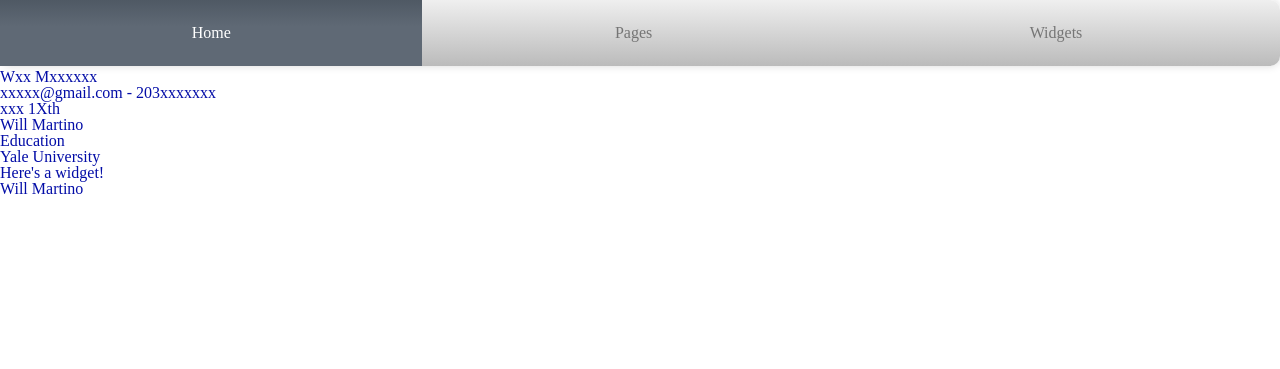
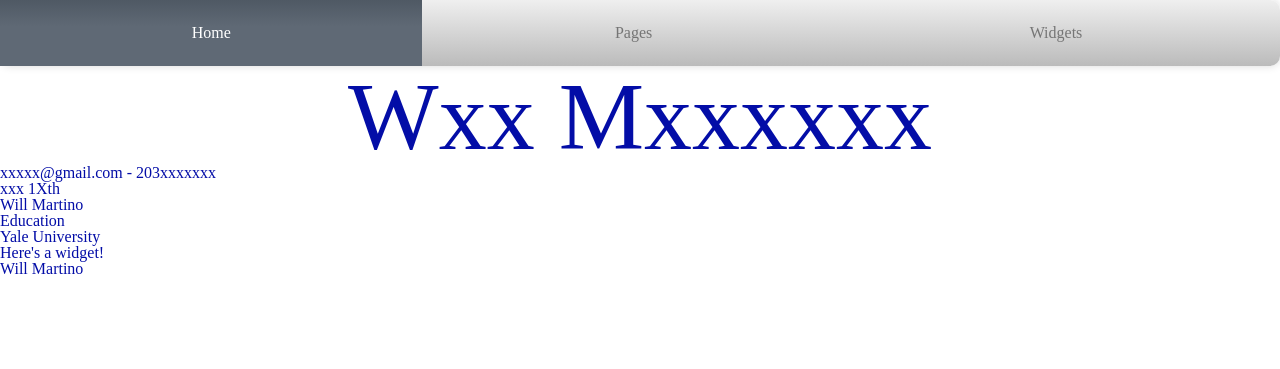
Before and after one commit to ajkim141/design-in-browser, a Flask app: page /pages/will_resume.html in a window 1280 px wide. Shown: the top 369 px of the page. Run offline with Flask 2, Linux system fonts and the light colour scheme; style sheets or scripts are compiled from the project's sources; parts of the project's set-up code (start-up, migrations or seed data) failed here and were passed over.

Commit message:
not much
Signed-off-by: buckie <wjmartino@gmail.com>

```diff
--- a/app.py
+++ b/app.py
@@ -1,7 +1,7 @@
 from operator import itemgetter
 from itertools import groupby
 from collections import OrderedDict
-import os
+import os, time
 from flask import Flask, render_template, g
 import subprocess
 import sys, os
@@ -42,23 +42,22 @@ def add_dib_structure(app):
     dib_tmp = OrderedDict()
     tmps = sorted([(folder, sorted([ template for _, template in templates]))
                    for folder, templates in groupby(loaded_templates, key=itemgetter(0))])
+
     for k, v in tmps:
         w = []
         for template in v:
             w.append({'name': template, 'path': os.path.join(k, template)})
-        dib_tmp[k] = w
 
-        # print(k, v, dib_tmp[k])
-        # TODO: when this loops, I get this garbage. need to figure out why... it causes the following to now work:
-        #  {% for widget in widgets %} is missing contact_info...
-        # dib ['dib-navbar.html'] [{'name': 'dib-navbar.html', 'path': 'dib/dib-navbar.html'}]
-        # dib ['dib-widget-index.html'] [{'name': 'dib-widget-index.html', 'path': 'dib/dib-widget-index.html'}]
-        # layouts ['contact_info.html'] [{'name': 'contact_info.html', 'path': 'layouts/contact_info.html'}]
-        # pages ['will_resume.html'] [{'name': 'will_resume.html', 'path': 'pages/will_resume.html'}]
-        # widgets ['contact_info.html'] [{'name': 'contact_info.html', 'path': 'widgets/contact_info.html'}]
-        # widgets ['education_info.html'] [{'name': 'education_info.html', 'path': 'widgets/education_info.html'}]
-        # widgets/buttons ['simple.html'] [{'name': 'simple.html', 'path': 'widgets/buttons/simple.html'}]
+        if k in dib_tmp.keys():
+            dib_tmp[k] += w
+        else:
+            dib_tmp[k] = w
+
     app.jinja_env.globals['dib_tmp'] = dib_tmp
+    for k, v in dib_tmp.items():
+        print("key: {}".format(k))
+        print(v)
+
 
 app = Flask(__name__)
 app.debug = True
--- a/sass/screen.sass
+++ b/sass/screen.sass
@@ -15,3 +15,8 @@ div#dib-body-header-title
   h1
     font-size: 3em
     text-align: center
+
+div.contact-info
+  h1.contact-info
+    text-align: center
+    font-size: 6em
--- a/static/stylesheets/screen.css
+++ b/static/stylesheets/screen.css
@@ -78,3 +78,9 @@ div#dib-body-header-title h1 {
   font-size: 3em;
   text-align: center;
 }
+
+/* line 20, ../../sass/screen.sass */
+div.contact-info h1.contact-info {
+  text-align: center;
+  font-size: 6em;
+}
--- a/templates/dib/dib-navbar.html
+++ b/templates/dib/dib-navbar.html
@@ -1,3 +1,10 @@
+{% macro create_dropdown(render_method, list_of_things) -%}
+    {% for thing in list_of_things %}
+        <li class="dib-nav-menu dib-nav-menu-drop-down">
+            <a  class="dib-nav-menu" href="{{ url_for(render_method, name=thing.name) }}">{{ thing.name|safe }}</a></li>
+    {% endfor %}
+{%- endmacro %}
+
 
 <nav class="dib-nav-menu">
     <ul class="dib-nav-menu">
@@ -12,6 +19,7 @@
         </li>
         <li class="dib-nav-menu"><a class="dib-nav-menu" href="{{ url_for('widgets_index') }}">Widgets</a>
             <ul class="dib-nav-menu dib-nav-menu-drop-down">
+{#                {{ create_dropdown("render_widget", dib_tmp.widgets) }}#}
                 {% for widget in dib_tmp.widgets %}
                     <li class="dib-nav-menu dib-nav-menu-drop-down">
                         <a  class="dib-nav-menu" href="{{ url_for("widget_render", widget_name=widget.name) }}">{{ widget.name|safe }}</a></li>
--- a/templates/layouts/contact_info.html
+++ b/templates/layouts/contact_info.html
@@ -1,7 +1,7 @@
 {% macro render_contact_info(name, address, email, phone_number) -%}
 
     <div class="contact-info">
-        <h1 id="name">{{ name }}</h1>
+        <h1 class="contact-info">{{ name }}</h1>
         <h2 id="email-phone">{{ email }} - {{ phone_number }} </h2>
         <h3 id="address">{{ address }}</h3>
     </div>
```
